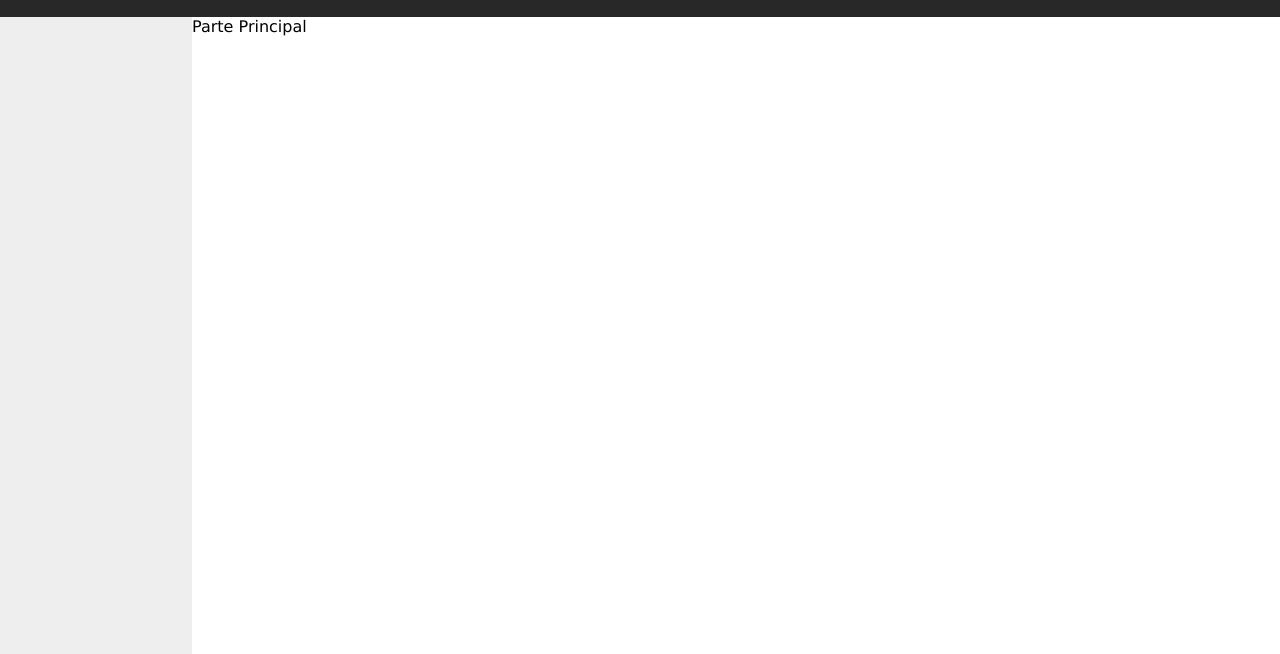
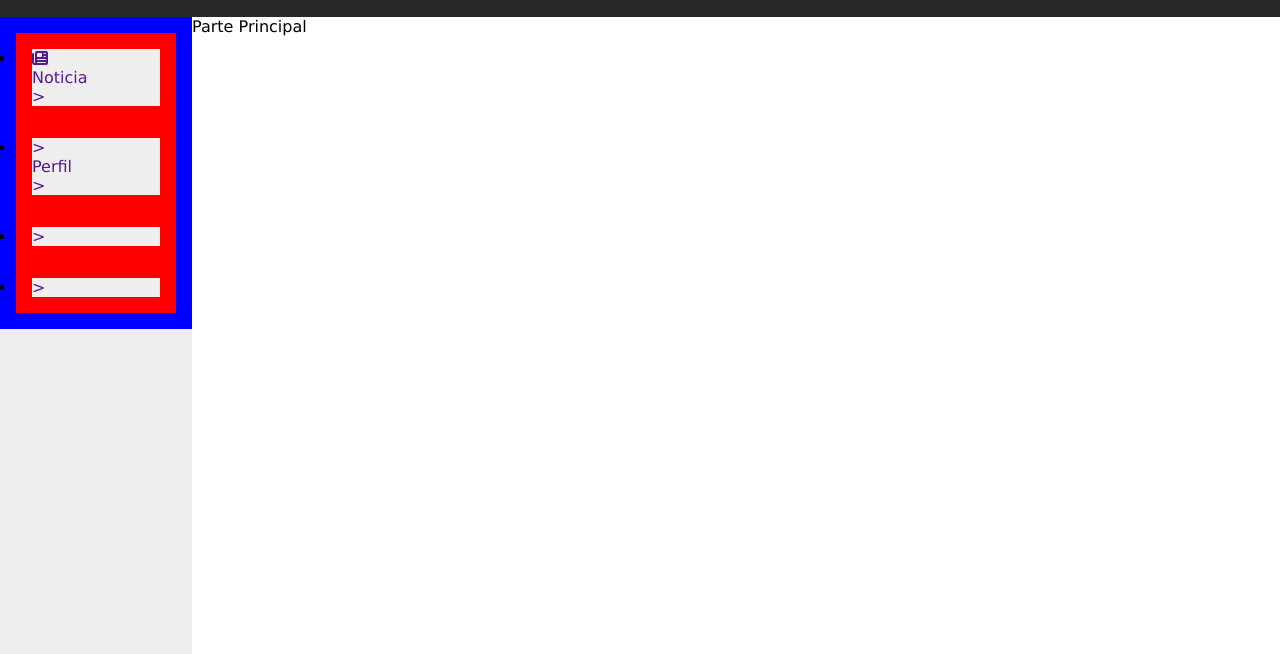
Before and after one commit to Nt-0411/01-oficina-pmg-20250825, a plain HTML site: page index.html in a window 1280 px wide. Shown: the part 63-717 px from the top of the page. Drawn offline with Linux system fonts and the light colour scheme.

Commit message:
incompleto

```diff
--- a/estilo.css
+++ b/estilo.css
@@ -52,6 +52,18 @@ nav{
     background-color: #eee;
 }
 
+a{
+    text-decoration: none;
+}
+
+.menu-lateral{
+    border: 1rem solid blue;
+}
+
+li{
+    border: 1rem solid red;
+}
+
 main{
     /* border: .1rem solid pink; */
     flex: 1;
--- a/index.html
+++ b/index.html
@@ -1,5 +1,6 @@
 <!DOCTYPE html>
 <html lang="pt-br">
+
 <head>
     <meta charset="UTF-8">
     <meta name="viewport" content="width=device-width, initial-scale=1.0">
@@ -8,47 +9,55 @@
     <script src="https://kit.fontawesome.com/829449b481.js" crossorigin="anonymous"></script>
 
 </head>
+
 <body>
     <header>
         <div class="logo">N</div>
         <h1 class="titulo">Meu site</h1>
-</header>
+    </header>
     <section>
         <nav>
             <ul class="menu-lateral">
                 <li>
                     <a href="">
                         <div class="opcao">
-                            <div class="icone-inicial"></div>
-                            <div class="rotulo"></div>
-                            <div class="icone-final"></div>
+                            <div class="icone-inicial">
+                                <i class="fa-solid fa-newspaper"></i>
+                            </div>
+                            <div class="rotulo">Noticia</div>
+                            <div class="icone-final" <i class="fa-solid fa-chevron-right"></i>>
+                            </div>
                         </div>
                     </a>
                 </li>
                 <li>
                     <a href="">
                         <div class="opcao">
-                            <div></div>
-                            <div></div>
-                            <div></div>
+                            <div class="icone-inicial" <i class="fa-solid fa-user"></i>>
+                            </div>
+                            <div class="rotulo">Perfil</div>
+                            <div class="icone-final" <i class="fa-solid fa-chevron-right"></i>>
+                            </div>
                         </div>
                     </a>
                 </li>
                 <li>
                     <a href="">
                         <div class="opcao">
-                            <div></div>
-                            <div></div>
-                            <div></div>
+                            <div class="icone-inicial"></div>
+                            <div class="rotulo"></div>
+                            <div class="icone-final" <i class="fa-solid fa-chevron-right"></i>>
+                            </div>
                         </div>
                     </a>
                 </li>
                 <li>
                     <a href="">
                         <div class="opcao">
-                            <div></div>
-                            <div></div>
-                            <div></div>
+                            <div class="icone-inicial"></div>
+                            <div class="rotulo"></div>
+                            <div class="icone-final" <i class="fa-solid fa-chevron-right"></i>>
+                            </div>
                         </div>
                     </a>
                 </li>
@@ -60,4 +69,5 @@
         &copy; Meu Site, 2025 ❤️
     </footer>
 </body>
+
 </html>
```
